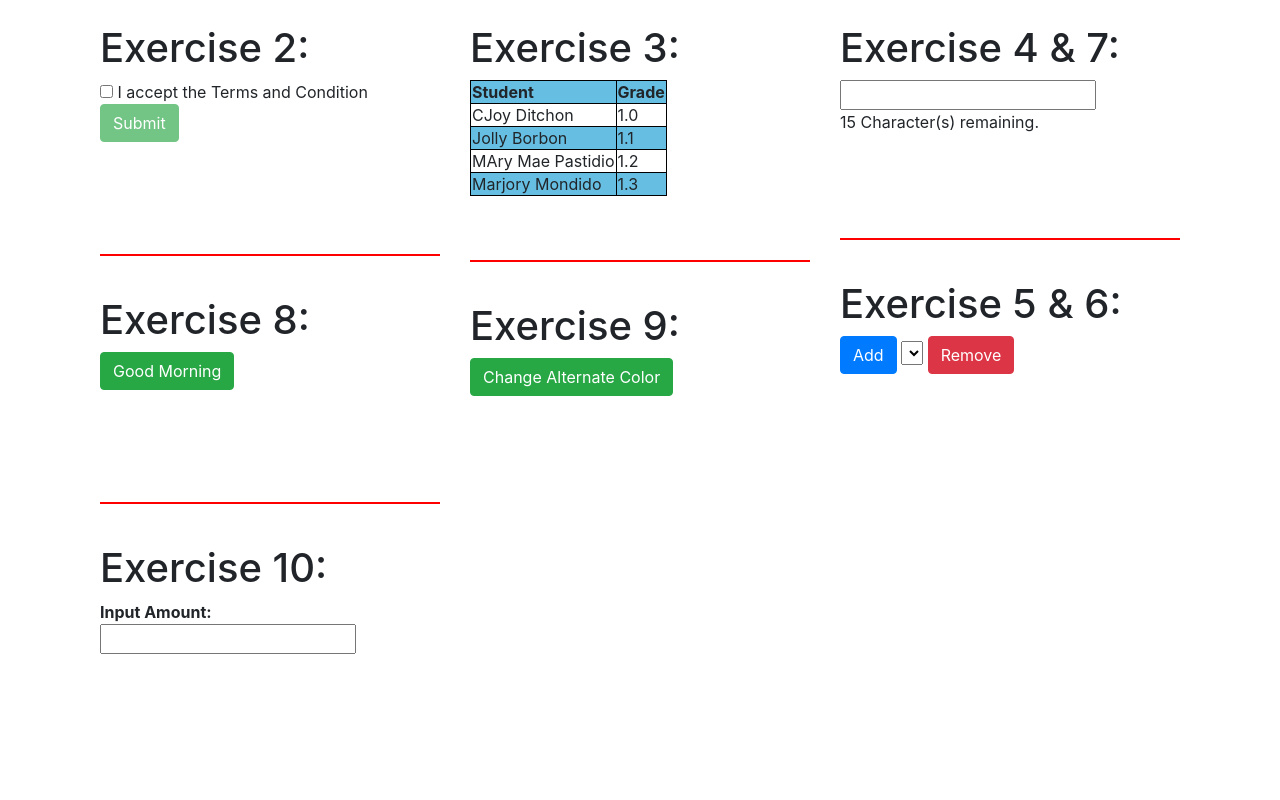
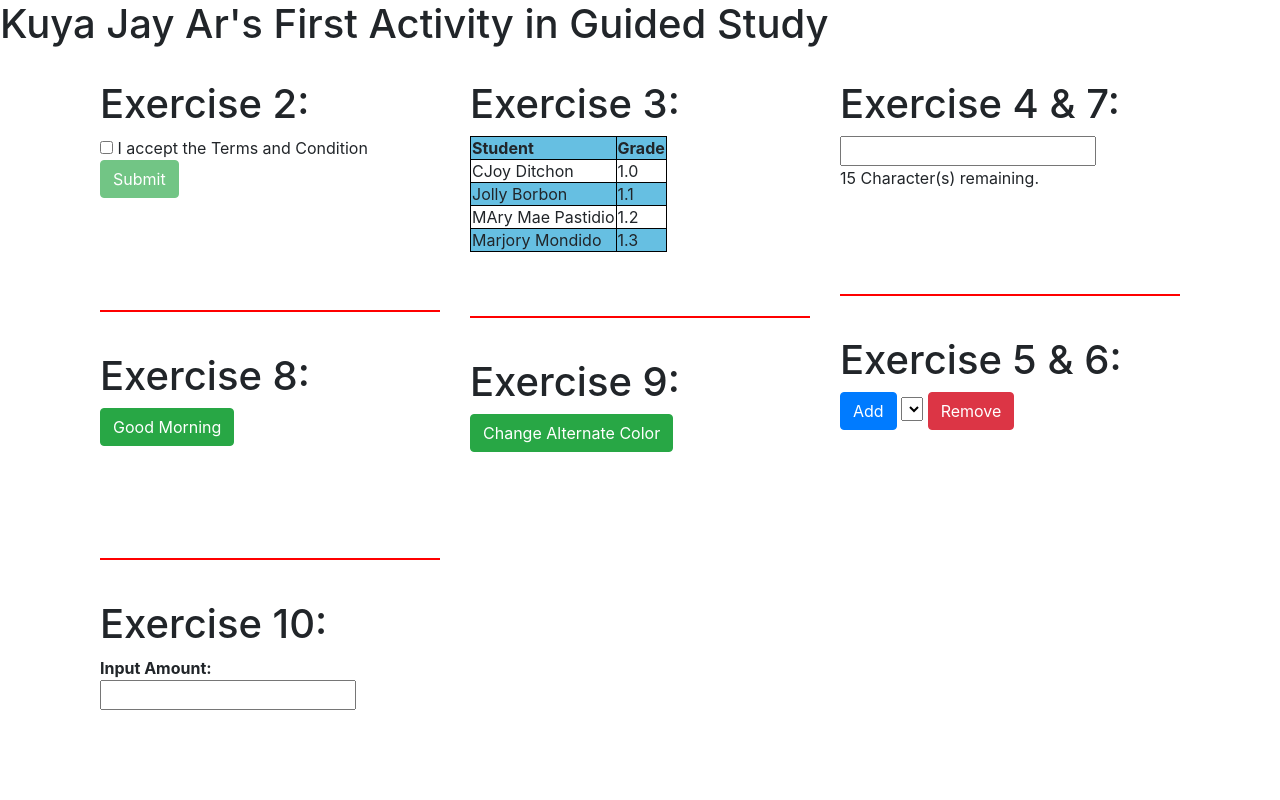
Before and after one commit to joychan1999/kuyaJayAr, a plain HTML site: page index.html in a window 1280 px wide. Shown: the top 800 px of the page. Drawn offline with nearby package versions, Linux system fonts and the light colour scheme.

Commit message:
second commit

```diff
--- a/index.html
+++ b/index.html
@@ -11,6 +11,9 @@
 </head>
 
 <body>
+    <h1>
+        Kuya Jay Ar's First Activity in Guided Study
+    </h1>
     <div class="container">
         <div class="container">
             <div class="row">
```
